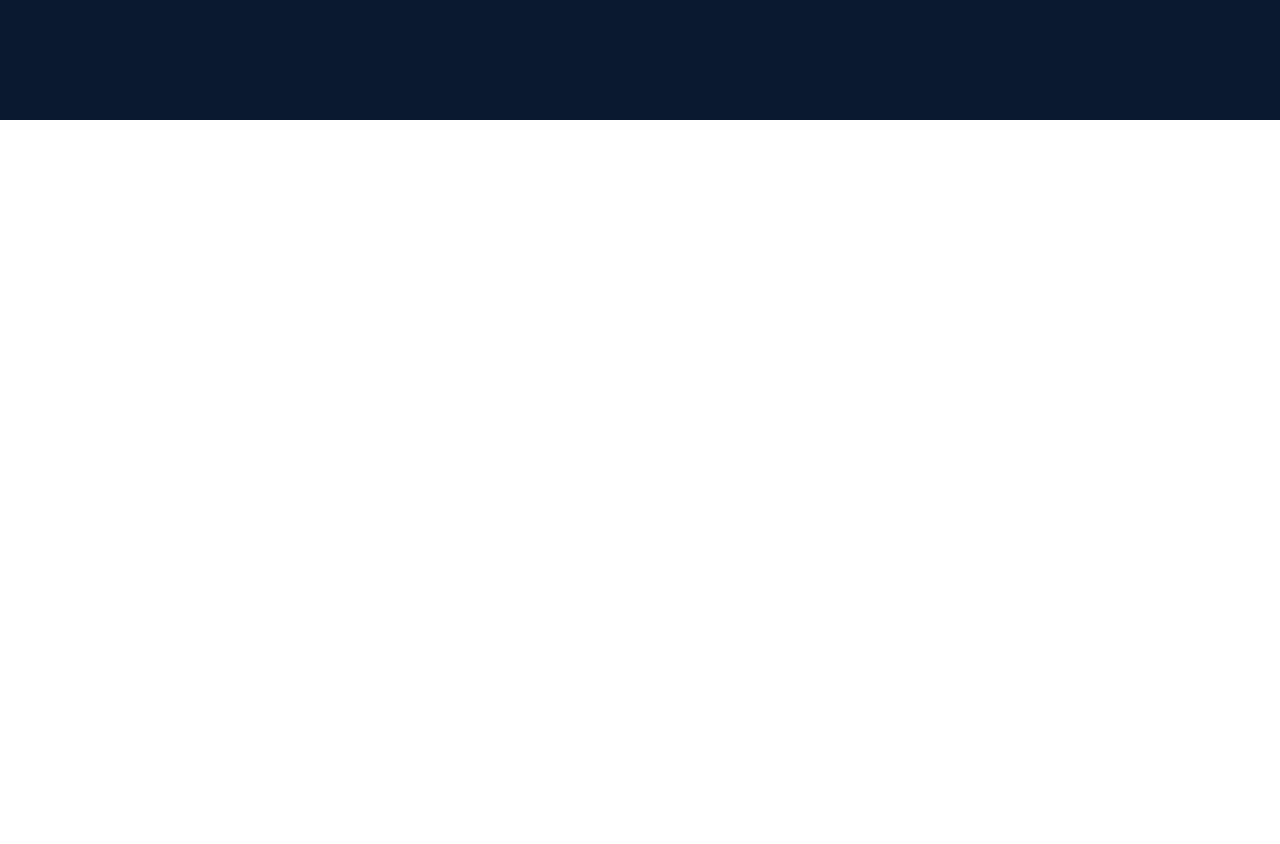
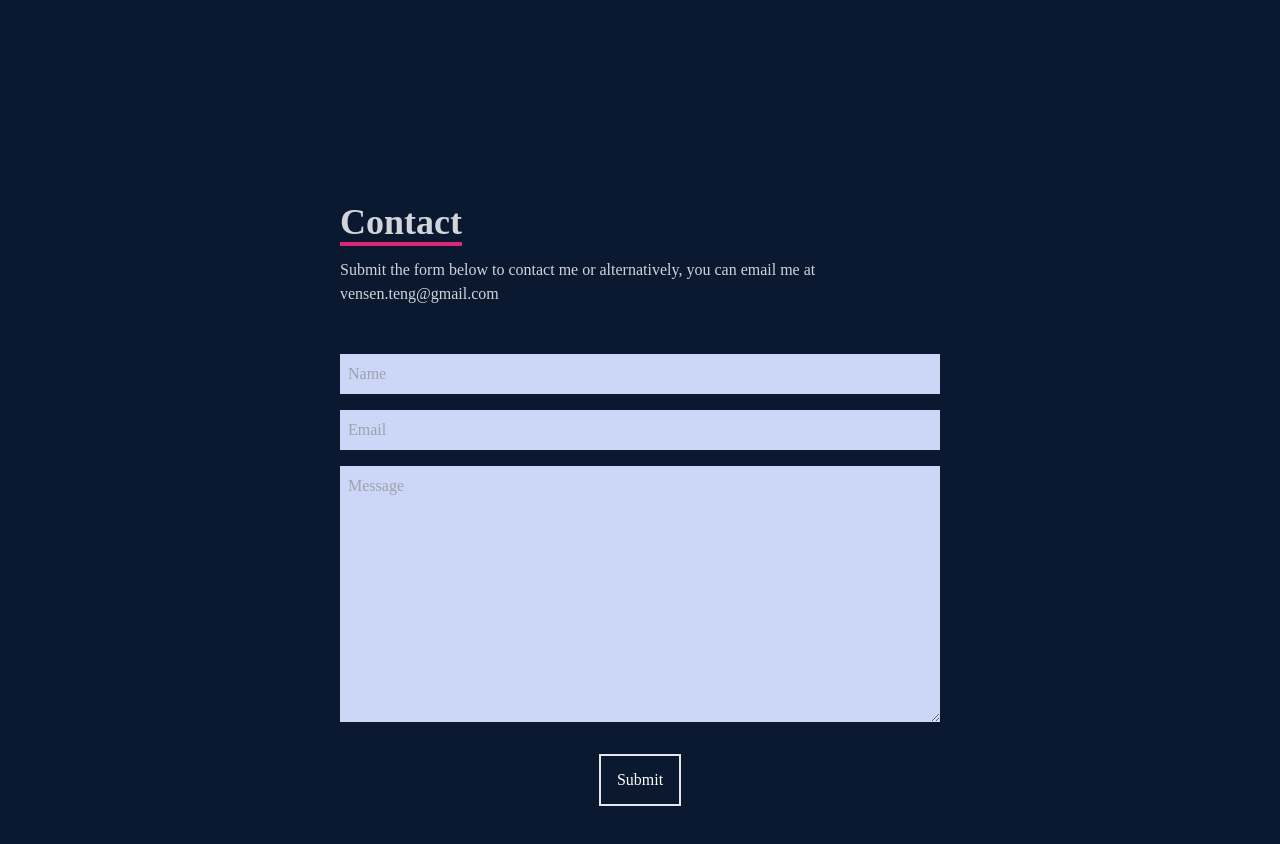
Before and after one commit to Stevenson-Suhardy/React-Portfolio, a React (Create React App) app: page / in a window 1280 px wide. Shown: the part 3080-3924 px from the top of the page. Before the commit the page ends 3200 px from the top, so only its background shows below. Built offline with nearby package versions, Linux system fonts and the light colour scheme.

Commit message:
Added contact form

```diff
--- a/src/App.js
+++ b/src/App.js
@@ -1,4 +1,5 @@
 import About from "./components/About";
+import Contact from "./components/Contact";
 import Home from "./components/Home";
 import Navbar from "./components/Navbar";
 import Skills from "./components/Skills";
@@ -12,6 +13,7 @@
       <About />
       <Skills />
       <Work />
+      <Contact />
     </div>
   );
 }
--- /dev/null
+++ b/src/components/Contact.jsx
@@ -0,0 +1,49 @@
+import React from "react";
+
+const Contact = () => {
+  return (
+    <div
+      name="contact"
+      className="w-full h-screen bg-[#0A192F] flex justify-center items-center p-4"
+    >
+      <form
+        action="https://getform.io/f/qalppgwa"
+        method="post"
+        className="flex flex-col max-w-[600px] w-full"
+      >
+        <div className="pb-8">
+          <p className="text-4xl font-bold inline border-b-4 border-pink-600 text-gray-300">
+            Contact
+          </p>
+          <p className="text-gray-300 py-4">
+            Submit the form below to contact me or alternatively, you can email
+            me at vensen.teng@gmail.com
+          </p>
+        </div>
+        <input
+          className="bg-[#CCD6F6] p-2"
+          type="text"
+          placeholder="Name"
+          name="name"
+        />
+        <input
+          className="my-4 p-2 bg-[#CCD6F6]"
+          type="email"
+          placeholder="Email"
+          name="email"
+        />
+        <textarea
+          className="bg-[#CCD6F6] p-2"
+          name="message"
+          rows="10"
+          placeholder="Message"
+        ></textarea>
+        <button className="text-white border-2 hover:bg-pink-600 hover:border-pink-600 px-4 py-3 my-8 mx-auto flex items-center">
+          Submit
+        </button>
+      </form>
+    </div>
+  );
+};
+
+export default Contact;
```
Also changed, not shown: src/assets/durham-region.png (deleted), src/assets/durham-region.svg (deleted).
